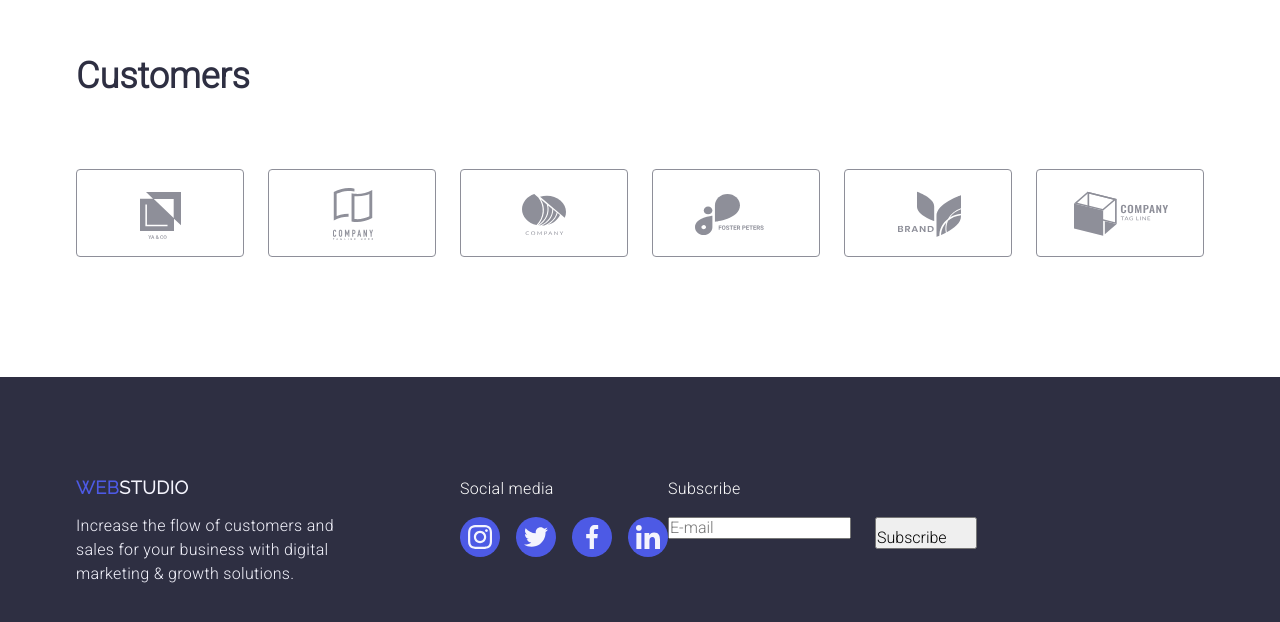
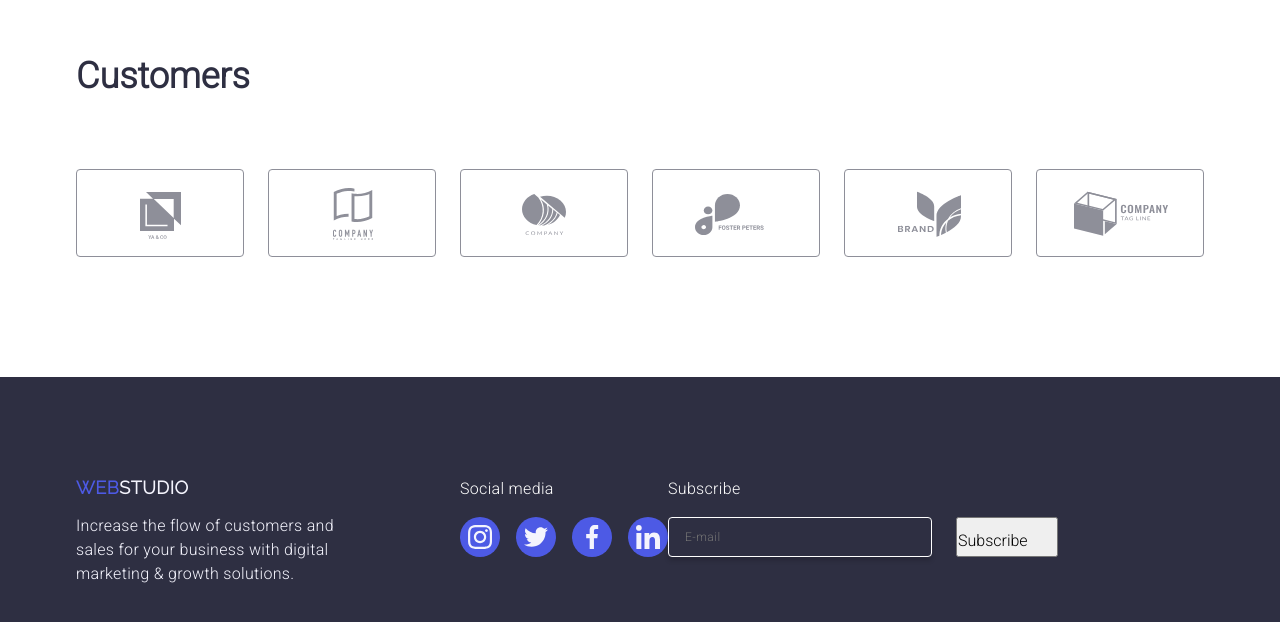
Before and after one commit to chanome2/goit-markup-hw-06, a plain HTML site: page index.html in a window 1280 px wide. Shown: the part 2510-3132 px from the top of the page. Drawn offline with nearby package versions, Linux system fonts and the light colour scheme.

Commit message:
input css

```diff
--- a/css/styles.css
+++ b/css/styles.css
@@ -859,3 +859,17 @@ img {
   display: flex;
   gap: 24px;
 }
+
+.form-input {
+  width: 264px;
+  height: 40px;
+  border: 1px solid #ffffff;
+  background-color: transparent;
+  font-size: 12px;
+  line-height: 1.5;
+  letter-spacing: 0.04em;
+  padding-left: 16px;
+  box-shadow: 0px 4px 4px 0px rgba(0, 0, 0, 0.15);
+  border-radius: 4px;
+  color: #ffffff;
+}
--- a/index.html
+++ b/index.html
@@ -564,7 +564,7 @@
           <p class="homework-six-paragraph">Subscribe</p>
           <form class="footer-form">
             <label class="form-label"><input type="email" name="email" placeholder="E-mail"
-                class="footer-form-input" /></label>
+                class="form-input" /></label>
             <button type="submit" class="footer-form-btn">
               Subscribe
               <svg class="subscribe-btn-icon" xmlns="http://www.w3.org/2000/svg" width="24" height="24" fill="#fff">
```
